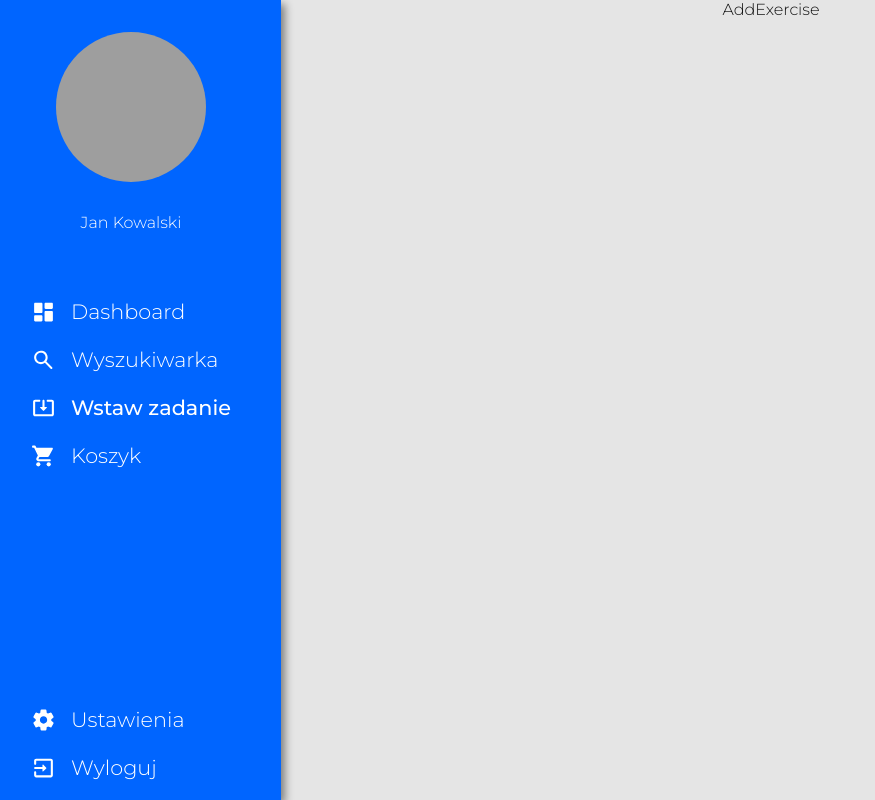
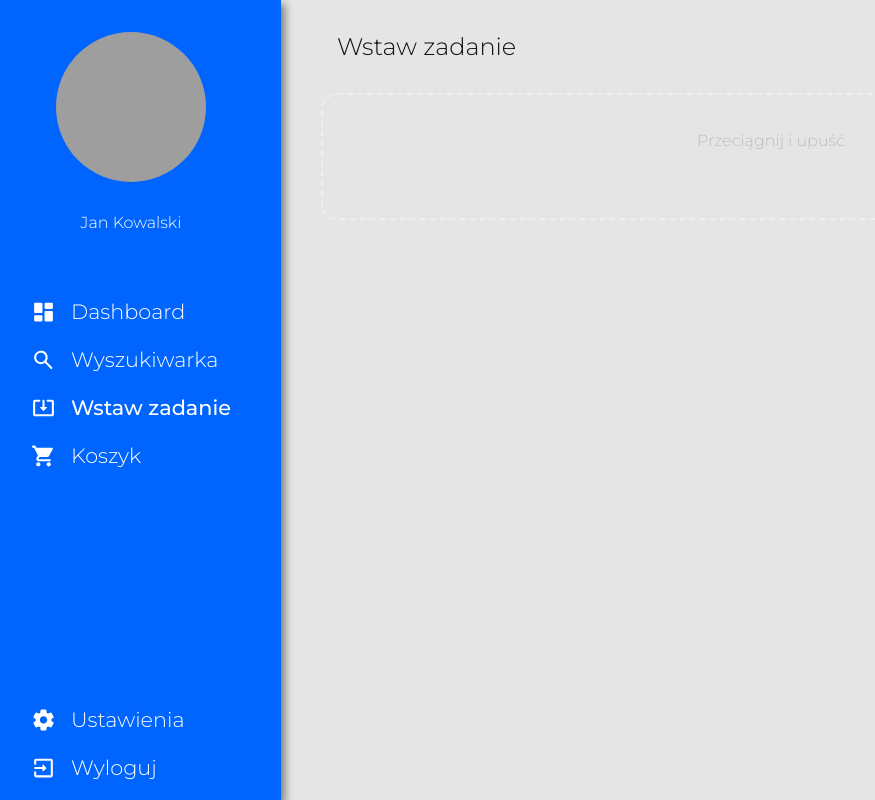
Before and after one commit to Nico2d/atem, a Next.js app: page /add-exercise in a window 1280 px wide. Shown: the whole page, without its empty margins (19-894 px from the left). Built offline with nearby package versions, Linux system fonts and the light colour scheme; grey boxes are pictures that could not be loaded.

Commit message:
feat: add dropzone

```diff
--- /dev/null
+++ b/components/atoms/dropzone.tsx
@@ -0,0 +1,84 @@
+import React, { useState } from "react";
+import { useDropzone } from "react-dropzone";
+import styled from "styled-components";
+
+export const DragAndDrop = (props) => {
+  const [files, setFiles] = useState([]);
+
+  const {
+    getRootProps,
+    getInputProps,
+    isDragActive,
+    isDragAccept,
+    isDragReject,
+  } = useDropzone({
+    onDrop: (acceptedFiles) => {
+      setFiles((props) => [...props, ...acceptedFiles]);
+    },
+    noClick: true,
+  });
+
+  const removeFile = (name) => {
+    setFiles(files.filter((item) => item.name !== name));
+  };
+
+  const displayFileList = files.map((file, index) => (
+    <FileList key={index}>
+      {file.name} - {(file.size / 1024).toFixed(2)} mb
+      <span onClick={() => removeFile(file.name)}>X</span>
+    </FileList>
+  ));
+
+  return (
+    <section>
+      <Container
+        {...getRootProps({ isDragActive, isDragAccept, isDragReject })}
+      >
+        <input {...getInputProps()} />
+        <p>Przeciągnij i upuść</p>
+        <ul>{displayFileList}</ul>
+      </Container>
+    </section>
+  );
+};
+
+const FileList = styled.li`
+  list-style: none;
+  display: flex;
+  justify-content: space-between;
+
+  > span {
+    color: red;
+    cursor: pointer;
+    z-index: 20;
+  }
+`;
+
+const getColor = (props) => {
+  if (props.isDragAccept) {
+    return "#00e676";
+  }
+  if (props.isDragReject) {
+    return "#ff1744";
+  }
+  if (props.isDragActive) {
+    return "#2196f3";
+  }
+  return "#eeeeee";
+};
+
+const Container = styled.div`
+  width: 900px;
+  flex: 1;
+  display: flex;
+  flex-direction: column;
+  align-items: center;
+  padding: 20px;
+  border-width: 2px;
+  border-radius: 1rem;
+  border-color: ${(props) => getColor(props)};
+  border-style: dashed;
+  color: #bdbdbd;
+  outline: none;
+  transition: border 0.24s ease-in-out;
+`;
--- a/package.json
+++ b/package.json
@@ -12,6 +12,7 @@
     "next": "^10.0.6",
     "react": "^17.0.1",
     "react-dom": "^17.0.1",
+    "react-dropzone": "^11.3.1",
     "react-hook-form": "^6.15.1",
     "styled-components": "^5.2.1"
   },
--- a/pages/add-exercise.tsx
+++ b/pages/add-exercise.tsx
@@ -1,7 +1,30 @@
+import { useState } from "react";
+import { PageHeading } from "../components/atoms/pageHeading";
 import { TemplateWithSidebar } from "../components/templates/TemplateWithSidebar";
 
+import React from "react";
+import { DragAndDrop } from "../components/atoms/dropzone";
+
 const AddExercise = () => {
-  return <TemplateWithSidebar>AddExercise</TemplateWithSidebar>;
+  const [files, setFiles] = useState([
+    "nice.pdf",
+    "verycool.jpg",
+    "amazing.png",
+    "goodstuff.mp3",
+    "thankyou.doc",
+  ]);
+
+  const handlerOnDrop = (files, rejectedFiles) => {
+    console.log(files);
+  };
+
+  return (
+    <TemplateWithSidebar>
+      <PageHeading title="Wstaw zadanie" />
+
+      <DragAndDrop />
+    </TemplateWithSidebar>
+  );
 };
 
 export default AddExercise;
```
Also changed, not shown: 1 other file (tests, documents, lock files or other folders).
